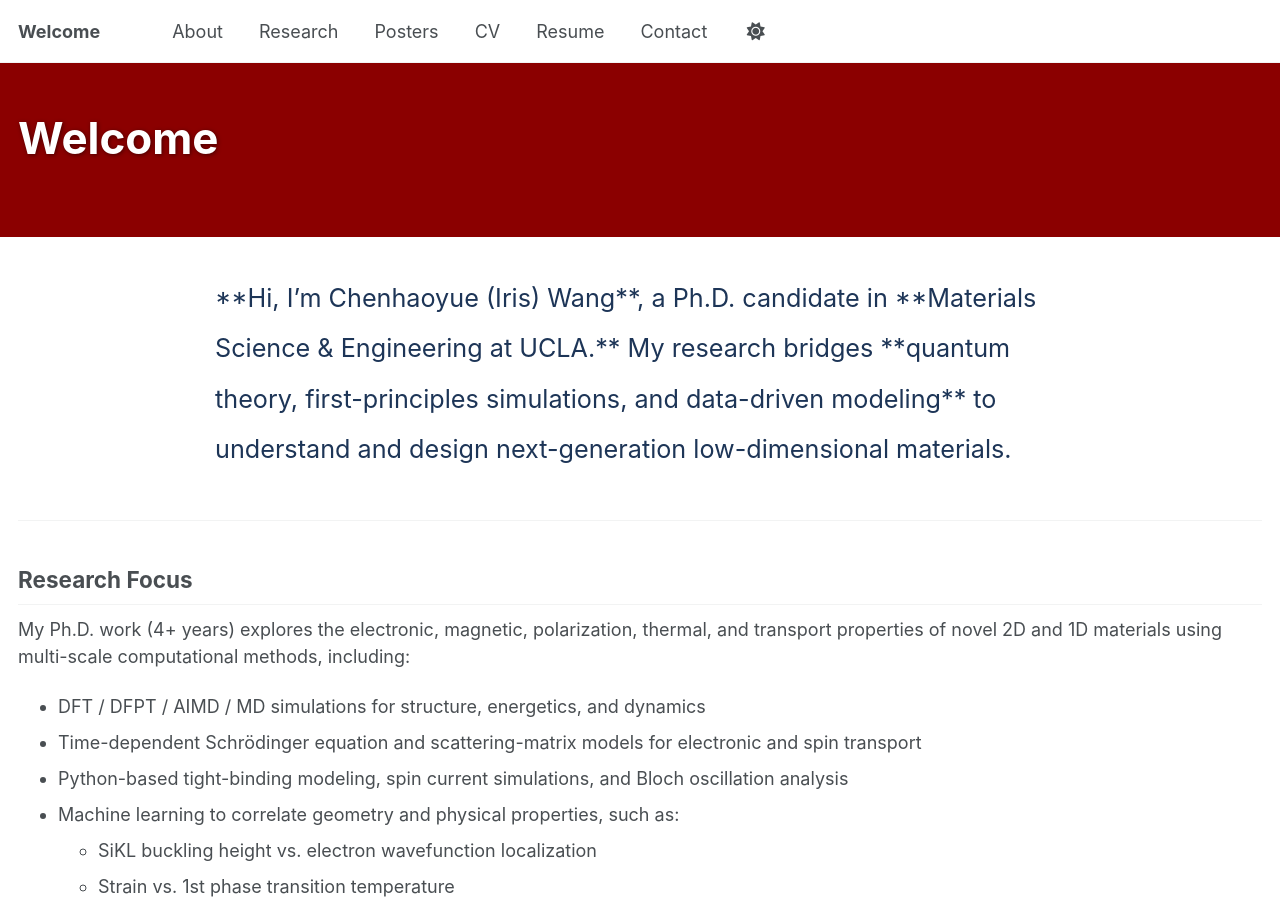
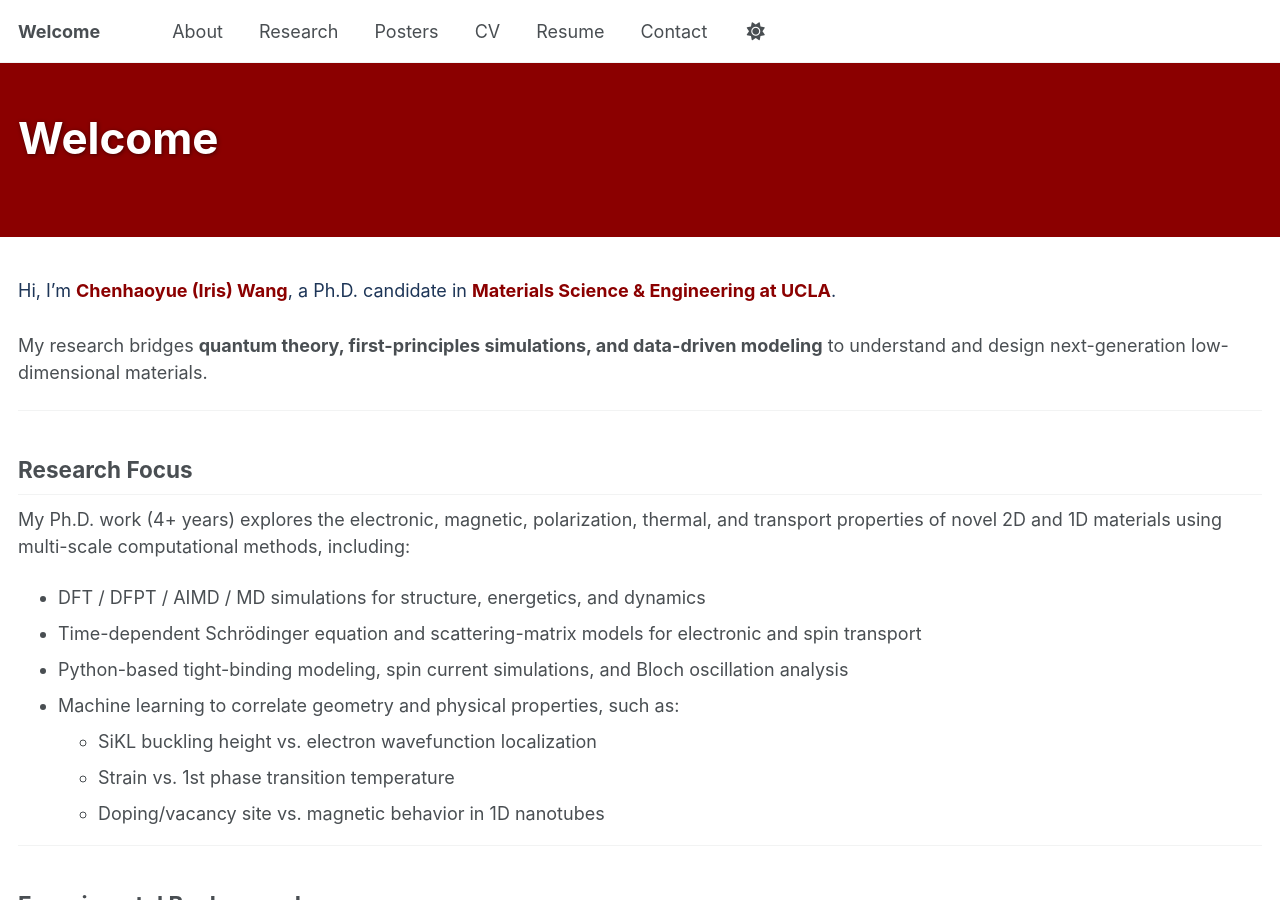
Before and after one commit to Iris-wang-233/Iris-Wang-233.github.io, a Jekyll site: the page built from _pages/index.md, in a window 1280 px wide and 900 px high. Built offline with Jekyll 4.4.1, drawn with Linux system fonts in a browser that asks for light colours; a script that is not in the unit is left out.

Commit message:
Refactor introduction section in index.md
Removed duplicate introduction text and updated HTML syntax.

```diff
--- a/_pages/index.md
+++ b/_pages/index.md
@@ -7,13 +7,11 @@ header:
   overlay_color: "#8B0000"   # ← this exact deep red from your image
   overlay_filter: 0.2
 ---
-<div class="intro-text">
-
-**Hi, I’m Chenhaoyue (Iris) Wang**, a Ph.D. candidate in **Materials Science & Engineering at UCLA.**
+{: .intro-text }
+Hi, I’m **Chenhaoyue (Iris) Wang**, a Ph.D. candidate in **Materials Science & Engineering at UCLA**.
 
 My research bridges **quantum theory, first-principles simulations, and data-driven modeling** to understand and design next-generation low-dimensional materials.
 
-</div>
 ---
 ## Research Focus
 My Ph.D. work (4+ years) explores the electronic, magnetic, polarization, thermal, and transport properties of novel 2D and 1D materials using multi-scale computational methods, including:
```
